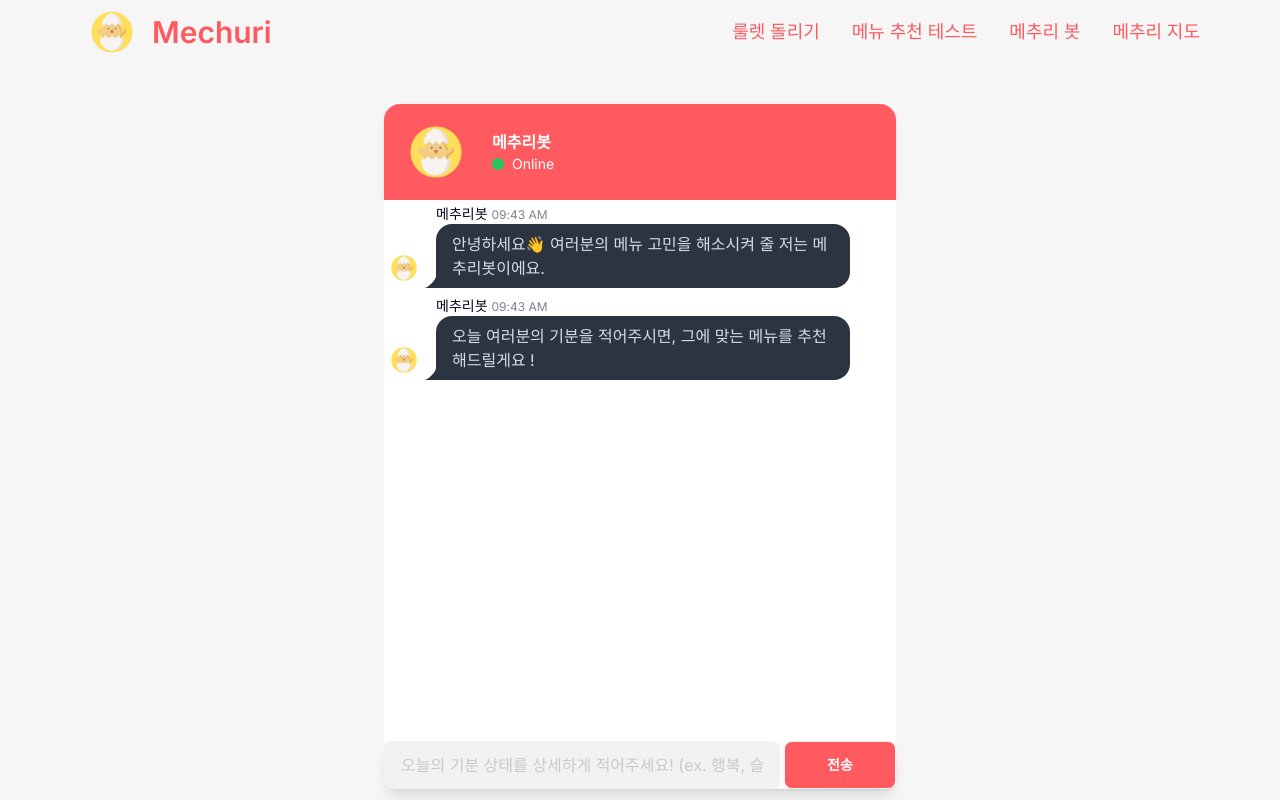
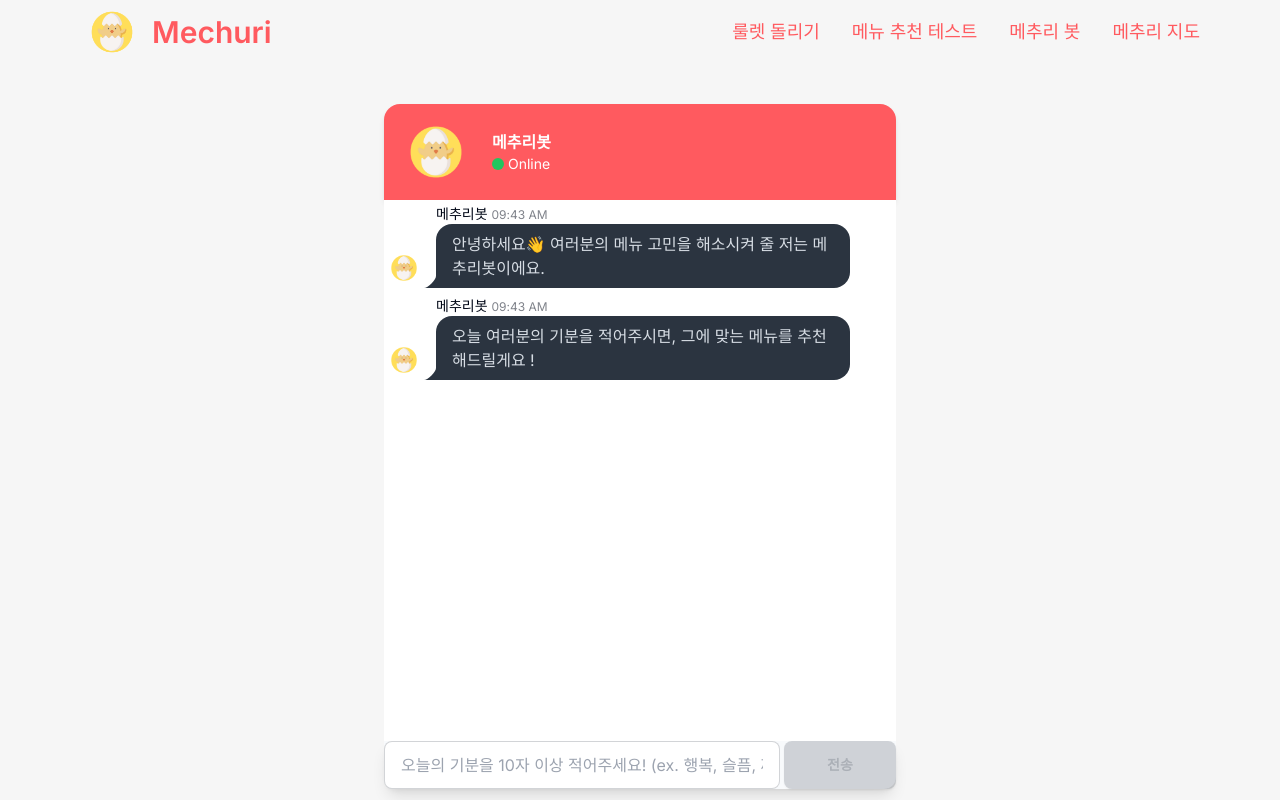
Before and after one commit to heon-2/mechuri, a Next.js app in the folder mechuri/: page /mechuribot in a window 1280 px wide. Built offline with nearby package versions, Linux system fonts and the light colour scheme; no server answers.

Commit message:
refactor: useMutation으로 리팩토링 + isPending 사용해서 로딩중 ui 구현 + 10자 이상 입력해야 전송 가능하게 설정

```diff
--- a/mechuri/src/components/mechuribot/ChatContent.tsx
+++ b/mechuri/src/components/mechuribot/ChatContent.tsx
@@ -2,7 +2,7 @@
 import React from 'react';
 import { useState, useEffect } from 'react';
 import OpenAI from 'openai';
-import { useQuery } from '@tanstack/react-query';
+import { useMutation, useQuery } from '@tanstack/react-query';
 export default function ChatContent() {
   const OPENAI_API_KEY = process.env.NEXT_PUBLIC_OPENAI_APIKEY as String;
   // 초기 데이터
@@ -61,6 +61,37 @@ export default function ChatContent() {
     return response.json();
   }
 
+  const { mutate, isPending, isError } = useMutation({
+    mutationFn: handleSend,
+    onSuccess(data) {
+      const botReply = data.choices[0].message.content.trim();
+      const parts = botReply.split('/');
+      const recommendedFood = parts[0].trim(); // 추천 음식
+      const reason = parts[1].trim(); // 이유
+      const finalReply = `오늘의 메추리봇 추천 음식은 ${recommendedFood}입니다😊 ${reason}`;
+      // 챗봇의 답변을 채팅에 추가
+      setChat((chat) => [
+        ...chat,
+        {
+          message: finalReply,
+          sender: 'bot',
+          time: new Date().toLocaleTimeString([], { hour: '2-digit', minute: '2-digit' }),
+        },
+      ]);
+    },
+    onError(error) {
+      console.error('Error:', error);
+      // 오류 처리 및 사용자에게 피드백
+      setChat((chat) => [
+        ...chat,
+        {
+          message: '[사용자의 요청이 제대로 전달되지 않았습니다. 추후에 다시 시도해주세요!]',
+          sender: 'bot',
+          time: new Date().toLocaleTimeString([], { hour: '2-digit', minute: '2-digit' }),
+        },
+      ]);
+    },
+  });
   return (
     <div className="flex flex-col h-4/5 w-2/5 ">
       <div className="flex-grow overflow-auto bg-white">
@@ -89,23 +120,25 @@ export default function ChatContent() {
       </div>
       <div className="flex w-full shadow-lg bg-slate-50 rounded-b-xl gap-1">
         <input
-          disabled={true}
-          placeholder="오늘의 기분 상태를 상세하게 적어주세요! (ex. 행복, 슬픔, 짜증 등)"
-          className="input input-bordered w-full "
+          disabled={isPending}
+          placeholder="오늘의 기분을 10자 이상 적어주세요! (ex. 행복, 슬픔, 짜증 등)"
+          className="input input-bordered w-full"
           value={input}
           onChange={handleInput}
           onKeyDown={(e) => {
-            if (e.key === 'Enter') {
-              handleSend();
+            if (e.key === 'Enter' && input.trim().length >= 10) {
+              mutate();
             }
           }}
         />
-        <button className="btn bg-mainColor w-28 text-white " onClick={handleSend}>
-          전송
+        <button
+          className={`btn ${isPending ? 'bg-slate-400' : 'bg-[#05D686]'} w-28 text-white hover:bg-green-500`}
+          onClick={() => mutate()}
+          disabled={isPending || input.trim().length < 10}
+        >
+          {isPending ? '응답중...' : '전송'}
         </button>
       </div>
     </div>
   );
 }
-
-//
--- a/mechuri/src/components/mechuribot/ChatHeader.tsx
+++ b/mechuri/src/components/mechuribot/ChatHeader.tsx
@@ -10,7 +10,7 @@ export default function ChatHeader() {
       <div className="ml-4">
         <p className="text-white font-semibold">메추리봇</p>
         <div className="flex items-center">
-          <span className="block w-3 h-3 bg-green-500 rounded-full mr-2"></span>
+          <span className="block w-3 h-3 bg-green-500 rounded-full mr-1"></span>
           <p className="text-white text-sm">Online</p>
         </div>
       </div>
```
